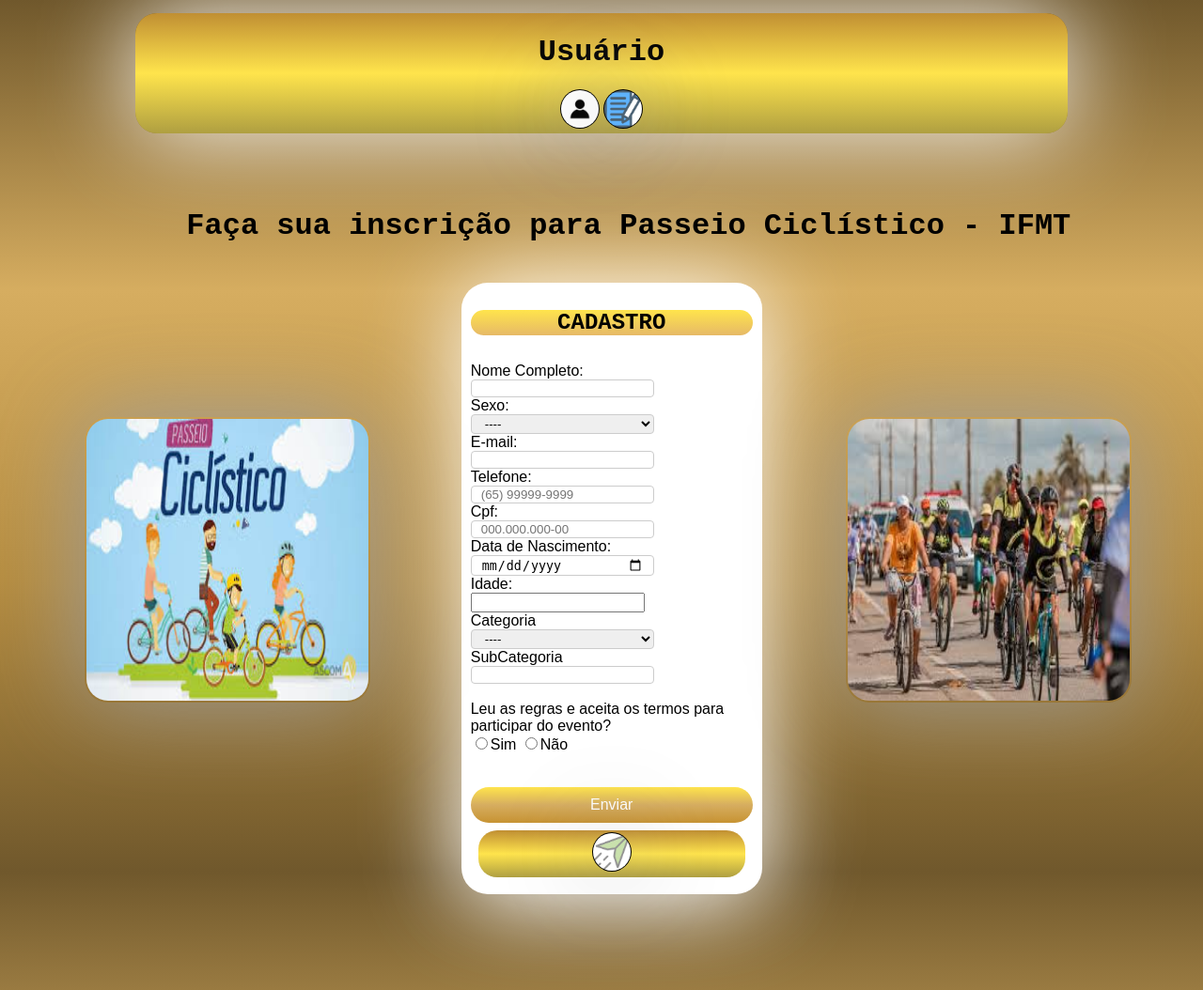
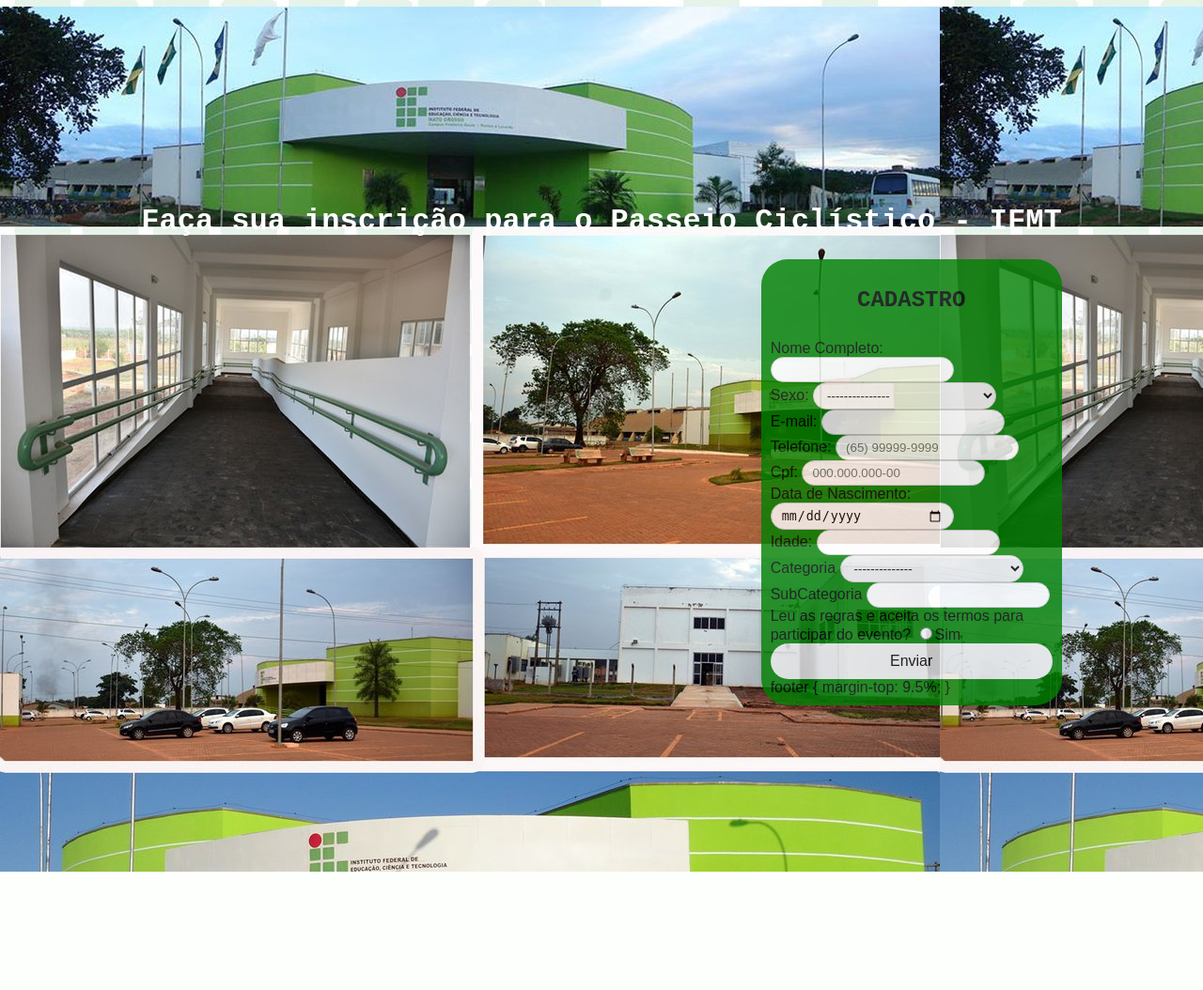
Before and after one commit to OdeteBottari/GPC, a PHP site: page /cadastro.html in a window 1280 px wide. Shown: the whole page at 94% size. After the commit the page ends 928 px from the top, so only its background shows below. Run offline with PHP 8.4, Linux system fonts and the light colour scheme.

Commit message:
Add files via upload

```diff
--- a/passeio/cadastro.html
+++ b/passeio/cadastro.html
@@ -3,7 +3,7 @@
 <head>
     <meta charset="UTF-8">
     <meta name="viewport" content="width=device-width, initial-scale=1.0">
-    <title>Tabela Exemplo</title>
+    <title>Inscrição do usuário</title>
     <link rel="stylesheet" href="rostosite.css">
 
     <script>
@@ -69,14 +69,15 @@ function loadDataForEditing(birthDateString) {
 
     <style>
         table {
-            width: fit-content;
+            width:auto;
             border-collapse: collapse;
             align-content:center;
+            border: 10px;
         }
-        th, td {
-            /*border: 1px solid black;*/
-            padding: 10px;
-            width: 36%;
+        th {
+
+            width: 700%;
+            font-family: 'Courier New', Courier, monospace;
 
         }
         a {
@@ -84,7 +85,7 @@ function loadDataForEditing(birthDateString) {
         }
         h1{
             text-align: center;
-            font-family: 'Courier New', Courier, monospace;
+            font-family:'Courier New', Courier, monospace;
         }
 
     </style>
@@ -93,49 +94,30 @@ function loadDataForEditing(birthDateString) {
 
 <body>
 
-<table>
+
 
     <form method="post" action="inscricao.php" id="registrationForm">
-    <td><br><a>..............................</a></br></td>
-    <td><br><a>................</a></br></td>
-
-    <tr>
-        <td colspan="8"><footer>
-            <div class="container3">
-            <h1> Usuário</h1>
-            <button1>
-                <i class="fas fa-thumbs-up"></i> <img src = './images.jpg';>
-                <i class="fas fa-thumbs-up"></i> <img src = './images.png';>
-              </button1>
-            </div>
-            </footer></td>
-    </tr></br>
-
-    <td colspan="5"><h1><a>...</a>Faça sua inscrição para Passeio Ciclístico - IFMT</h1></td>
 
 
-
-    <tr><br>
-
-        <td><div class="container6">
-            <i class="fas fa-thumbs-up"></i> <img src = './download (1).jpg';><br><a>..</a></br>
-        </div></td>
-
-
-        <td colspan="2">
-
-            <div class="container">
+            <div class="container3">
+            <a> style="opacity: 90%; background-color: green;"</a>
+            <h1 style="color: white">Faça sua inscrição para o Passeio Ciclístico - IFMT</h1>
+            </div>
+    <div style="display: flex;">
+            <div style="flex: 2" style="flex: 2;"></div>
+            <div class="container" style="flex: 2;">
                 <h2>CADASTRO</h2>
                 <form id ="CADASTROForm">
+
                     <div class="form-group">
                         <label for="nome">Nome Completo:</label>
                         <input type="text" id="nome" name="nome" required>
-                    </div>
+
 
                     <div class="form-group">
-                        <label for="sexo">Sexo:</label><a>.............................................................</a>
+                        <label for="sexo">Sexo:</label>
                         <select id="sexo" name="sexo" required>
-                            <option>----</option>
+                            <option>---------------</option>
                             <option value="Femenino">Femenino</option>
                             <option value="Masculino">Masculino</option>
                             <option value="Binario">Binario</option>
@@ -144,92 +126,67 @@ function loadDataForEditing(birthDateString) {
 
 
                     <div class="form-group">
-                        <label for="email">E-mail: </label><a>.....................................</a>
+                        <label for="email">E-mail: </label>
                         <input type="email" id="email" name="email" required>
                     </div>
 
                     <div class="form-group">
-                        <label for="telefone">Telefone:</label><a>.....................................</a>
+                        <label for="telefone">Telefone:</label>
                         <input type="text" id="telefone" name="telefone" required placeholder="(65) 99999-9999">
 
 
                     <div class="form-group">
-                        <label for="cpf">Cpf:</label><a>...........................................</a>
+                        <label for="cpf">Cpf:</label>
                         <input type="text" id="cpf" name="cpf" required placeholder="000.000.000-00">
                     </div>
 
                     <div class="form-group">
-                        <label for="datanascimento">Data de Nascimento:</label><a>.................................</a>
+                        <label for="datanascimento">Data de Nascimento:</label>
                         <input type="date" id="datanascimento" name="datanascimento" onchange="calculateAge()" required>
                     </div>
 
                     <div class="form-group">
-                        <label for="idade">Idade:</label><a>..............................</a>
+                        <label for="idade">Idade:</label>
                         <input type="number" id="idade" name="idade" onchange="calculateAge()" required>
+
                     </div>
 
                     <div class="form-group">
-                        <label for="categoria">Categoria</label><a>............................</a>
+                        <label for="categoria">Categoria</label>
                         <select id="categoria" name="categoria" required>
-                            <option value="  "><title>----</title></option>
-                            <option value="Aluno IFMT">ALUNO IFMT</option>
-                            <option value="Professor IFMT">PROFESSOR IFMT</option>
+                            <option value="--------------">--------------</option>
+                            <option value="Aluno IFMT">Aluno IFMT</option>
+                            <option value="Professor IFMT">Professor IFMT</option>
                             <option value="Servidor IFMT">Servidor IFMT</option>
                             <option value="Comunidade Geral">Comunidade Geral</option>
                         </select>
                     </div>
 
                     <div class="form-group">
-                        <label for="SubCategoria">SubCategoria</label><a>............................</a>
+                        <label for="SubCategoria">SubCategoria</label>
                         <input type="text" id="SubCategoria" name="SubCategoria" onchange="setSubCategoria()" required>
 
                     </div>
 
-                    <br/>
-
                     <div class="form-group">
-                        <label> Leu as regras e aceita os termos para participar do evento?<a>..............................</a> </label>
+                        <label> Leu as regras e aceita os termos para participar do evento?</label>
                         <label><input type="radio" id="aceito" name="termo" value="1">Sim</label>
-                        <label><input type="radio" id="naoaceito" name="termo" value="0">Não</label>
                     </div>
 
-                    <br/>
+                    <div>
+                    <button type="submit" class="btn">Enviar</button>
+                    </div>
 
-                    <div>
+                    <div style="flex: 2"></div>
 
 
-                    <a>..............................................</a>
-
-                    <button type="submit" class="btn">Enviar</button>
-
+                    footer {
+                        margin-top: 9.5%;
+                    }
                     </div>
-
                 </form>
             </div>
-
-            <form>
-                <div class="container5">
-                    <button2>
-                        <i class="fas fa-thumbs-up"></i> <img src = './images (1).jpg';>
-                    </button2>
-                        </div>
-            </form>
-        </body>
-        </html></td></br>
-
-        <td><div class="container7">
-            <i class="fas fa-thumbs-up"></i> <img src = './download.jpg';>
-        </div></td>
-
-    </tr>
-    <tr>
-
-        <td><br><a>................</a></br></td>
-    </tr>
-
-</form>
-
-</table>
-<br><a>.................................</a><br>
+    </div>
+    </form>
 </body>
 </html>
--- a/passeio/rostosite.css
+++ b/passeio/rostosite.css
@@ -4,21 +4,35 @@ body{
     justify-content: center;
     align-items: center;
     height: 100vh;
-    background-color: #f4f4f4;
     margin: 0;
-    background: linear-gradient(#70582c,#D6AD60,#B68D40,#70582c);
     flex-direction: column;
     padding: 5%;
+    background-image: url('ifmt2024.jpg');
 }
 
 input[type="text"],
 select {
   width: 65%;
-    padding-block: 1px;
+    padding-block: 5px;
     padding-inline: 10px;
     box-sizing: border-box;
     border: 1px solid #ccc;
-    border-radius: 4px;
+    border-radius: 40px;
+  /* Faz com que os elementos ocupem toda a largura do contêiner pai */
+  /* Adiciona preenchimento interno para melhor aparência */
+  /* Inclui o preenchimento e a borda na largura total */
+  /* Borda padrão */
+  /* Bordas arredondadas */
+}
+
+input[type="number"],
+select {
+  width: 65%;
+    padding-block: 5px;
+    padding-inline: 10px;
+    box-sizing: border-box;
+    border: 1px solid #ccc;
+    border-radius: 40px;
   /* Faz com que os elementos ocupem toda a largura do contêiner pai */
   /* Adiciona preenchimento interno para melhor aparência */
   /* Inclui o preenchimento e a borda na largura total */
@@ -29,11 +43,11 @@ select {
 input[type="date"],
 select {
   width: 65%;
-    padding-block: 1px;
+    padding-block: 5px;
     padding-inline: 10px;
     box-sizing: border-box;
     border: 1px solid #ccc;
-    border-radius: 4px;
+    border-radius: 40px;
   /* Faz com que os elementos ocupem toda a largura do contêiner pai */
   /* Adiciona preenchimento interno para melhor aparência */
   /* Inclui o preenchimento e a borda na largura total */
@@ -44,11 +58,11 @@ select {
 input[type="email"],
 select {
   width: 65%;
-    padding-block: 1px;
+  padding-block: 5px;
   padding-inline: 10px;
   box-sizing: border-box;
   border: 1px solid #ccc;
-    border-radius: 4px;
+  border-radius: 40px;
   /* Faz com que os elementos ocupem toda a largura do contêiner pai */
   /* Adiciona preenchimento interno para melhor aparência */
   /* Inclui o preenchimento e a borda na largura total */
@@ -65,7 +79,6 @@ select {
     flex-wrap: wrap-reverse;
     flex-direction: row-reverse;
     justify-content: flex-end;
-
 }
 
 .container6 img {
@@ -98,7 +111,6 @@ select {
 }
 
 footer {
-    font-family: Arial, sans-serif;
     flex-direction: column-reverse;
     display: flex;
     justify-content: flex-end;
@@ -109,37 +121,14 @@ footer {
 
 }
 
-.container3 img {
-    max-width:40px;
-    max-height:50px;
-    width: auto;
-    height: auto;
-    padding: 1px;
-    border-radius: 25px;
-    box-shadow: 0 0 100px rgba(155, 155, 155, 0.96);
-    background: rgb(0, 0, 0);
-}
-
 .container h1 {
     text-align: center;
     margin-bottom: 29px;
     font-family: 'Courier New', Courier, monospace;
-    background: linear-gradient(#c08f33,#e6b967);
-    border-radius: 28px;
+    border-radius: 280px;
     max-width: 400px;
     width: 200%;
 
-}
-
-.container5 img {
-    max-width:40px;
-    max-height:50px;
-    width: auto;
-    height: auto;
-    padding: 1px;
-    border-radius: 25px;
-    box-shadow: 0 0 100px rgba(155, 155, 155, 0.96);
-    background: rgb(0, 0, 0);
 }
 
 .container5 {
@@ -150,90 +139,69 @@ footer {
     max-width: 280px;
     width: 280%;
     margin: 1vh;
-    font-family: Arial, sans-serif;
     display: flex;
     justify-content: center;
     align-items: center;
     flex-direction: column;
     align-content: center;
-    background: linear-gradient(#c08f33, rgb(255, 228, 76),rgb(175, 159, 65))
 }
 
 .container3 {
-        background: rgb(241, 231, 172);
   padding: 1px;
   border-radius: 23px;
-        box-shadow: 0 0 100px rgb(255 255 255 / 96%);
   max-width: 990px;
   width: 990%;
-        margin: 2vh;
-        font-family: Arial, sans-serif;
-        display: flex;
+  margin: 0.0005%;
+  font-family: 'Courier New', Courier, monospace;
+  display: contents;
   justify-content: center;
-        align-items: center;
-        flex-direction: column;
+  flex-direction: column-reverse;
   align-content: center;
-        background: linear-gradient(#c08f33, rgb(255, 228, 76),rgb(175, 159, 65))
 }
 
 .container {
-    background: white;
+  opacity: 80%;
+  background: green;
   padding: 10px;
   border-radius: 28px;
-    box-shadow: 0 0 100px rgba(255, 255, 255, 0.959);
   max-width: 300px;
-    width: 200%;
 }
 
 .container h2 {
   text-align: center;
   margin-bottom: 29px;
   font-family: 'Courier New', Courier, monospace;
-    background: linear-gradient(rgb(255, 228, 76),#e6b967);
+  background: linear-gradient(#367560);
   border-radius: 28px;
   max-width: 300px;
   width: 200%;
 }
 
-.form-gruop {
-    margin-bottom: 15px;
-}
-
 .form-gruop label {
   display: block;
   margin-bottom: 5px;
+  border-radius: 40px;
 }
 
 .form-gruop input {
   width: 95%;
   padding: 10px;
-    border:  1px solid #ddd;
   border-radius: 5px;
   font-size: 16px;
-}
-
-.form-gruop input:focus {
-    border-color: #F4EBD0;
 }
 
 .btn {
   display: inline-block;
   width: 100%;
   padding: 10px;
-    background: linear-gradient(#F4EBD0);
-    color: white;
   border: none;
-    border-radius: 5px;
   font-size: 16px;
   cursor: pointer;
 }
 
 .btn:hover {
-    background: linear-gradient(#D6AD60,#B68D40);
+  background: linear-gradient(#367560);
 }
-
-
-
 
 .dropdown {
     width: 300px;
@@ -286,7 +254,6 @@ footer {
     left: 0;
     width: 100%;
     height: fit-content;
-    background: white;
     margin-top: 10px;
     border-radius: 2mm;
     overflow: hidden;
@@ -325,11 +292,6 @@ footer {
     background: rgba(0, 0, 0, 0.08);
   }
 
-  input:checked + label {
-    color: #D6AD60;
-    background: rgb(238, 245, 252);
-  }
-
   input:checked + label::before {
     content: "done";
     font-family: Arial, sans-serif;
@@ -341,7 +303,7 @@ footer {
   }
 
   .open {
-    outline: 0.7mm solid #B68D40;
+    outline: 0.7mm solid #367560;
   }
 
   .title {
@@ -368,20 +330,12 @@ footer {
     font-family: Arial, sans-serif;
   }
 
-  #search:focus {
-    outline: 0.5mm solid rgba(0, 0, 0, 0.35);
-  }
-
-.form-gruop input:focus {
-    border-color:#D6AD60;
-}
 
 .btn {
     display: inline-block;
     width: 100%;
     padding: 10px;
-    background: linear-gradient(rgb(255, 228, 76),#D6AD60,#c79332);
-    color: white;
+    color: rgb(0, 0, 0);
     border: none;
     border-radius: 5px;
     font-size: 16px;
@@ -391,7 +345,7 @@ footer {
 }
 
 .btn:hover {
-    background: linear-gradient(#bba863,#D6AD60,#c79332);
+    background: linear-gradient(#367560);
 }
 
 
@@ -438,10 +392,7 @@ footer {
     content: "<";
   }
 
-  .input-box:empty::after {
-    content: "----";
-    color: rgba(0, 0, 0, 0.5);
-  }
+
 
   .list {
     position: absolute;
@@ -488,8 +439,8 @@ footer {
   }
 
   input:checked + label {
-    color: #ad812e;
-    background: rgb(238, 245, 252);
+    color: #367560;
+    background: rgb(14, 50, 85);
   }
 
   input:checked + label::before {
@@ -503,7 +454,7 @@ footer {
   }
 
   .open {
-    outline: 0.7mm solid #ce9732;
+    outline: 0.7mm solid #367560;
   }
 
   .title {
--- a/passeio/site.css
+++ b/passeio/site.css
@@ -1,5 +1,5 @@
 body {
-    font-family:'Times New Roman', Times, serif;
+    font-family:'Courier New', Courier, monospace;
     margin: 0;
     padding: 0;
 }
@@ -30,7 +30,7 @@ section {
 }
 
 footer {
-    margin-top: 17%;
+    margin-top: 9.5%;
     background-color: #333;
     color: white;
     text-align:center;
--- a/passeio/telalogin.css
+++ b/passeio/telalogin.css
@@ -51,7 +51,6 @@ body {
     border-radius: 8px;
     box-shadow: 0 2px 10px rgba(0, 0, 0, 0.1);
     width: 300px; /* Largura fixa para o formulário */
-    background-image: url('images_admin.jpg'); /* Caminho da sua imagem */
     background-size: cover; /* Faz a imagem cobrir todo o fundo */
 
 }
```
Also changed, not shown: passeio/loginpart.css (+7 -10 lines), passeio/site.html (+14 -7 lines). Lines whose indentation alone changed are shown as unchanged.
